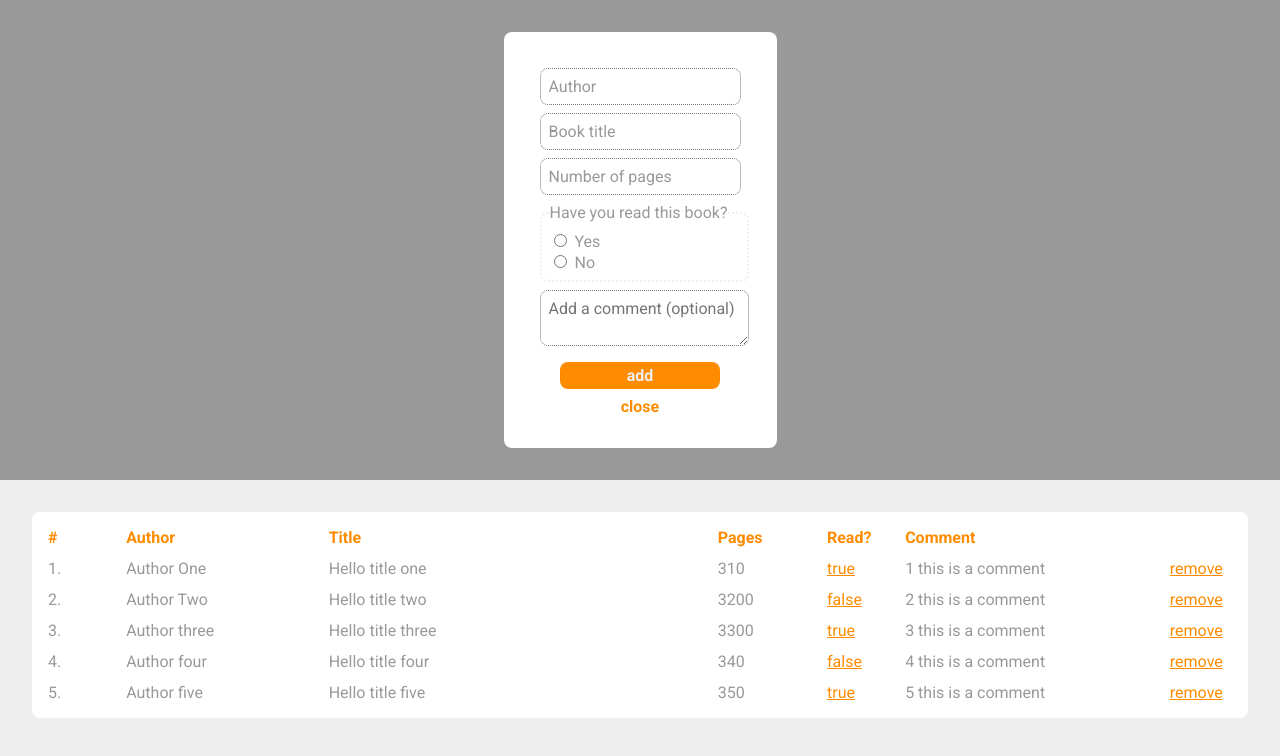
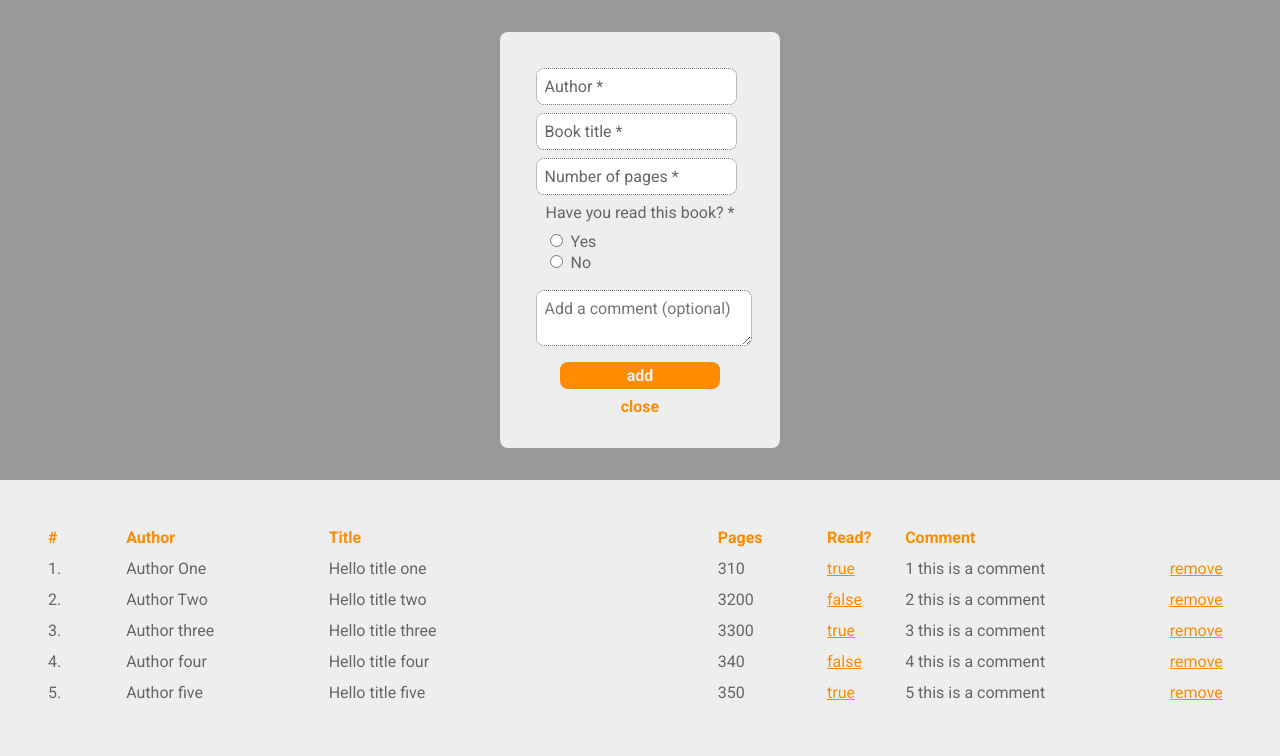
Before and after one commit to xxh296/library, a plain HTML site: page index.html in a window 1280 px wide. Both pictures are taken after a click on the button "add a book". Shown: the top 756 px of the page. Drawn offline with Linux system fonts and the light colour scheme.

Commit message:
Add a validation error message to the UI * Added the message to Html and Css (with `display: none`), along with js code to toggle it on and off. (Note: There is a similar connsole-only message returned by `addButton` click event listener.)

```diff
--- a/index.html
+++ b/index.html
@@ -16,17 +16,17 @@
             <div class="data-form">
                 <form id="data-inputs">
                     <div>
-                        <input type="text" name="author" id="input-author" placeholder="Author">
+                        <input type="text" name="author" id="input-author" placeholder="Author *">
                     </div>
                     <div>
-                        <input type="text" name="title" id="input-title" placeholder="Book title">
+                        <input type="text" name="title" id="input-title" placeholder="Book title *">
                     </div>
                     <div>
-                        <input type="number" name="pages" id="input-pages" placeholder="Number of pages">
+                        <input type="number" name="pages" id="input-pages" placeholder="Number of pages *">
                     </div>
                     <div>
                         <fieldset>
-                            <legend>Have you read this book?</legend>
+                            <legend>Have you read this book? *</legend>
                                 <div>
                                     <input type="radio" name="isRead" value="true" id="radio-yes">
                                     <label for="radio-yes">Yes</label>
@@ -44,6 +44,7 @@
                 <div class="button-and-link">
                     <button id="addButton">add</button>
                     <p id="close-link"><a href="javascript:void(0)">close</a></p>
+                    <p class="error-message">Please fill out all required (*) fields.</p>
                 </div>
             </div>
         </div>
--- a/script.js
+++ b/script.js
@@ -3,6 +3,7 @@ const dataTable = document.querySelector(".data-table");
 const dataForm = document.querySelector(".data-form");
 const closeLink = document.querySelector("#close-link");
 const addButton = document.querySelector("#addButton");
+const errorMessage = document.querySelector(".error-message");
 
 // create and add the button
 const topContainer = document.querySelector(".top-container");
@@ -18,6 +19,7 @@ addBookButton.addEventListener("click", () => {
 
 // close the form, show the "add a book" button
 closeLink.addEventListener("click", () => {
+  errorMessage.style.display = "none";
   dataForm.style.display = "none";
   topContainer.appendChild(addBookButton);
 });
@@ -31,12 +33,14 @@ addButton.addEventListener("click", () => {
   const comment = document.querySelector("#textarea-comment").value;
 
   if (!author||!title||!pages||!isRead){
+    errorMessage.style.display = "block";
     return "Please fill out all required (*) fields."
   }
 
   addBookToLibrary(author, title, pages, isRead, comment);
 
   document.querySelector("#data-inputs").reset();
+  errorMessage.style.display = "none";
 });
 
 
@@ -52,6 +56,7 @@ function Book(author, title, pages, isRead, comment) {
 function addBookToLibrary(author, title, pages, isRead, comment) {
   const book = new Book(author, title, pages, isRead, comment);
   myLibrary.push(book);
+  // errorMessage.style.display = "none";
   populate();
 }
 
--- a/style.css
+++ b/style.css
@@ -48,7 +48,7 @@
 }
 
 .bottom-container a:hover {
-    color: black;
+    color: #666666;
     text-decoration: none;
 }
 
@@ -59,8 +59,8 @@
     row-gap: 0.75rem;
 
     padding: 1rem;
-    background-color: white;
-    color: #999;
+    background-color: #eee;
+    color: #666666;
     border-radius: 0.5rem;
 }
 
@@ -70,8 +70,8 @@
 }
 
 .data-form {
-    background-color: white;
-    color: #999;
+    background-color: #eee;
+    color: #666666;
     padding: 2rem;
     border-radius: 0.5rem;
     display: none;
@@ -113,12 +113,12 @@
     border-width: 1px;
     border-style: dotted;
     font-size: 1rem;
-    color: #999;
+    color: #666666;
     width: 100%
 }
 
 input, input::placeholder {
-    color: #999;
+    color: #666666;
     font-size: 1rem;
 }
 
@@ -149,5 +149,14 @@ input, input::placeholder {
 }
 
 .button-and-link a:hover {
-    color: black;
+    color: #666666;
 }
+
+.error-message {
+    display: none;
+    border: 1px darkorange dotted;
+    padding: 1rem;
+    margin-top: 1rem;
+    color: red;
+    /* display: block; */
+}
```
